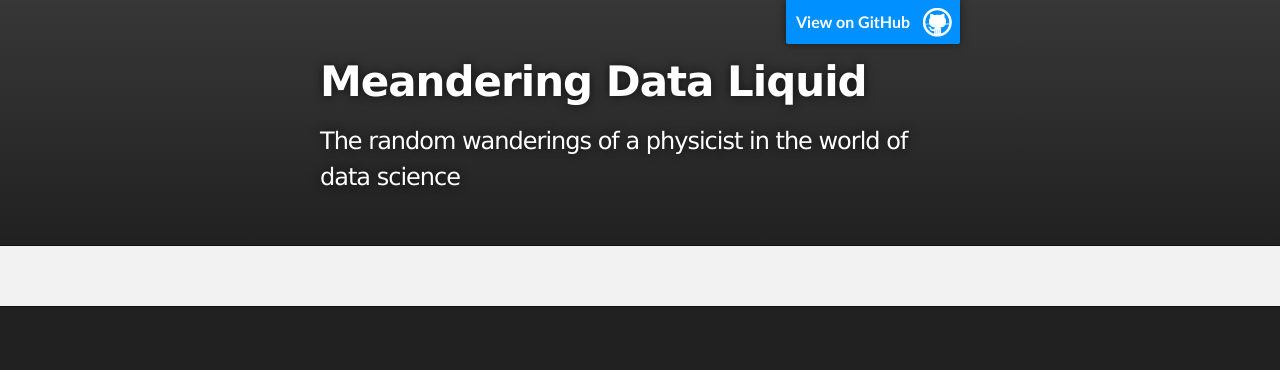
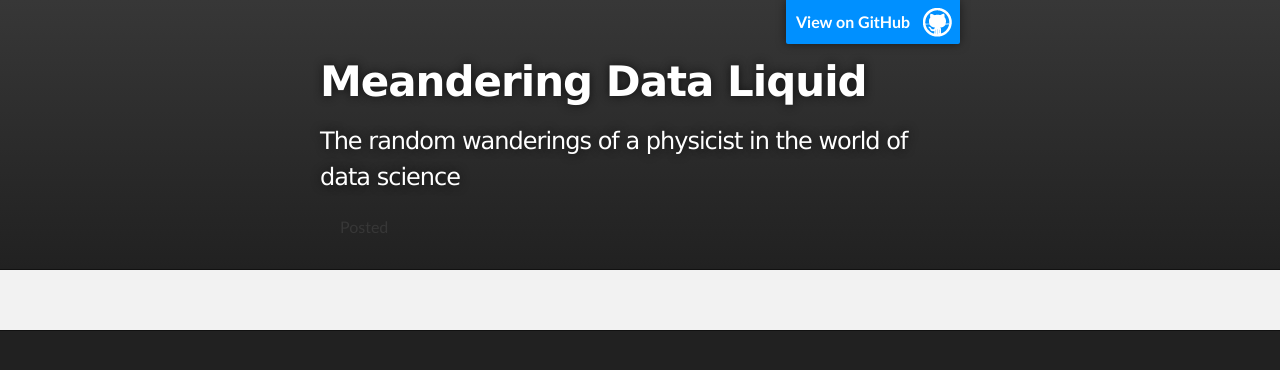
Before and after one commit to vgm64/vgm64.github.io, a Jekyll site: the page built from test.html, in a window 1280 px wide. Shown: the top 370 px of the page. Built offline with Jekyll 4.4.1, drawn with Linux system fonts in a browser that asks for light colours.

Commit message:
Adding dates to posts.

```diff
--- a/_layouts/post.html
+++ b/_layouts/post.html
@@ -46,6 +46,9 @@
 
           <h1 id="project_title">{{ site.title }}</h1>
           <h2 id="project_tagline">{{ site.tagline }}</h2>
+          <small style="color:888888;margin-left:20px">
+            Posted {{ page.date | date: "%B %d, %Y" }}
+          </small>
 
         </header>
     </div>
```
